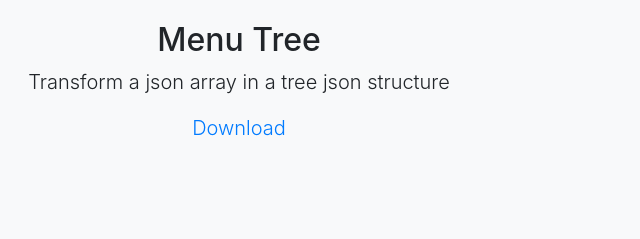
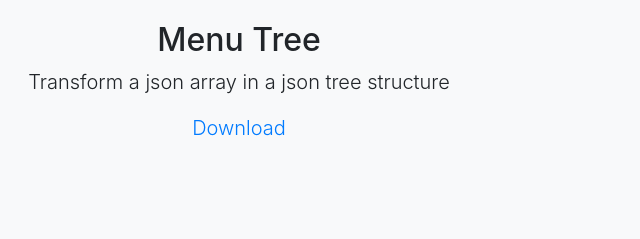
Before and after one commit to wictorChaves/MenuTree, a plain HTML site: page index.html in a window 1280 px wide. Shown: the part 301-540 px from the top of the page, 401-1041 px from the left. Drawn offline with Linux system fonts and the light colour scheme.

Commit message:
alter readme and index text

```diff
--- a/index.html
+++ b/index.html
@@ -36,7 +36,7 @@
         <div class="py-5 text-center">
             <img class="d-block mx-auto mb-4" src="./img/icon.png" alt="">
             <h2>Menu Tree</h2>
-            <p class="lead">Transform a json array in a tree json structure</p>
+            <p class="lead">Transform a json array in a json tree structure</p>
             <p class="lead"><a target="_blank" href="./src/parse-tree.js">Download</a></p>
         </div>
         <div class="row">
```
Also changed, not shown: 1 other file.
